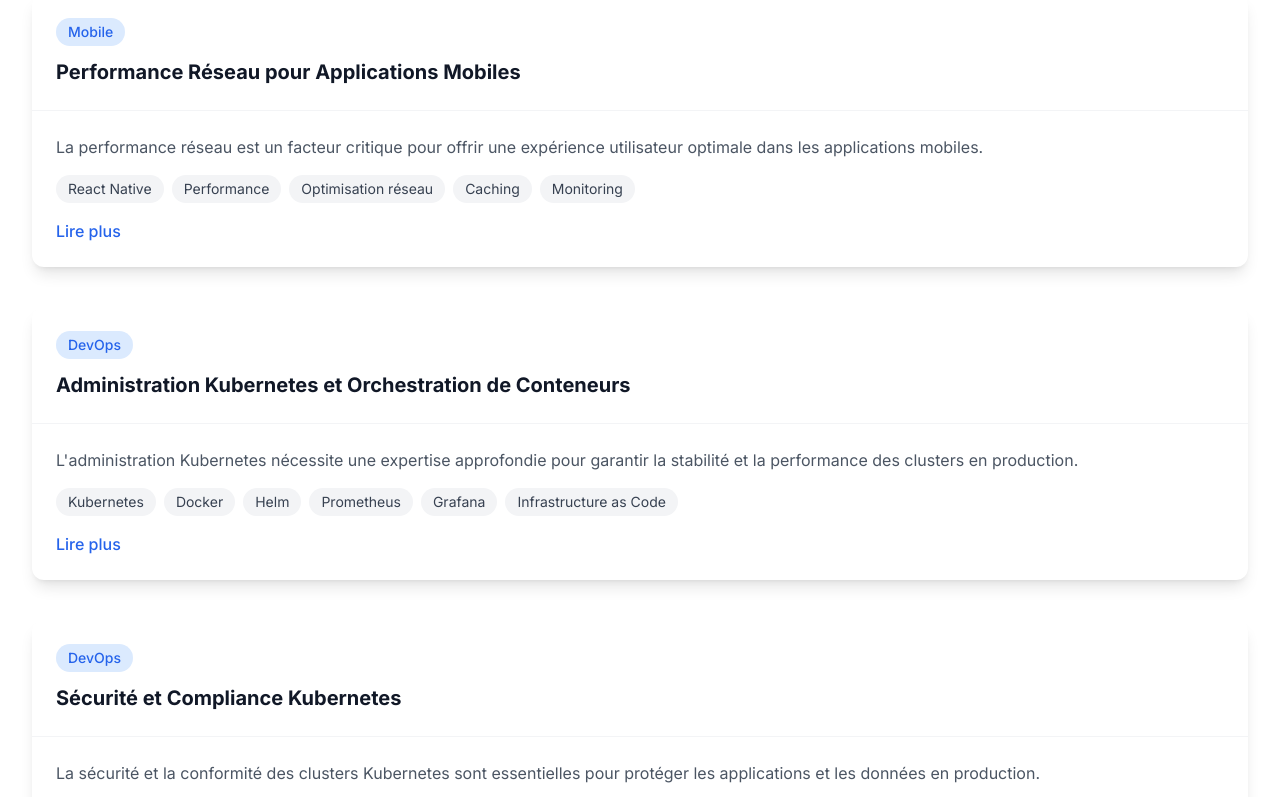
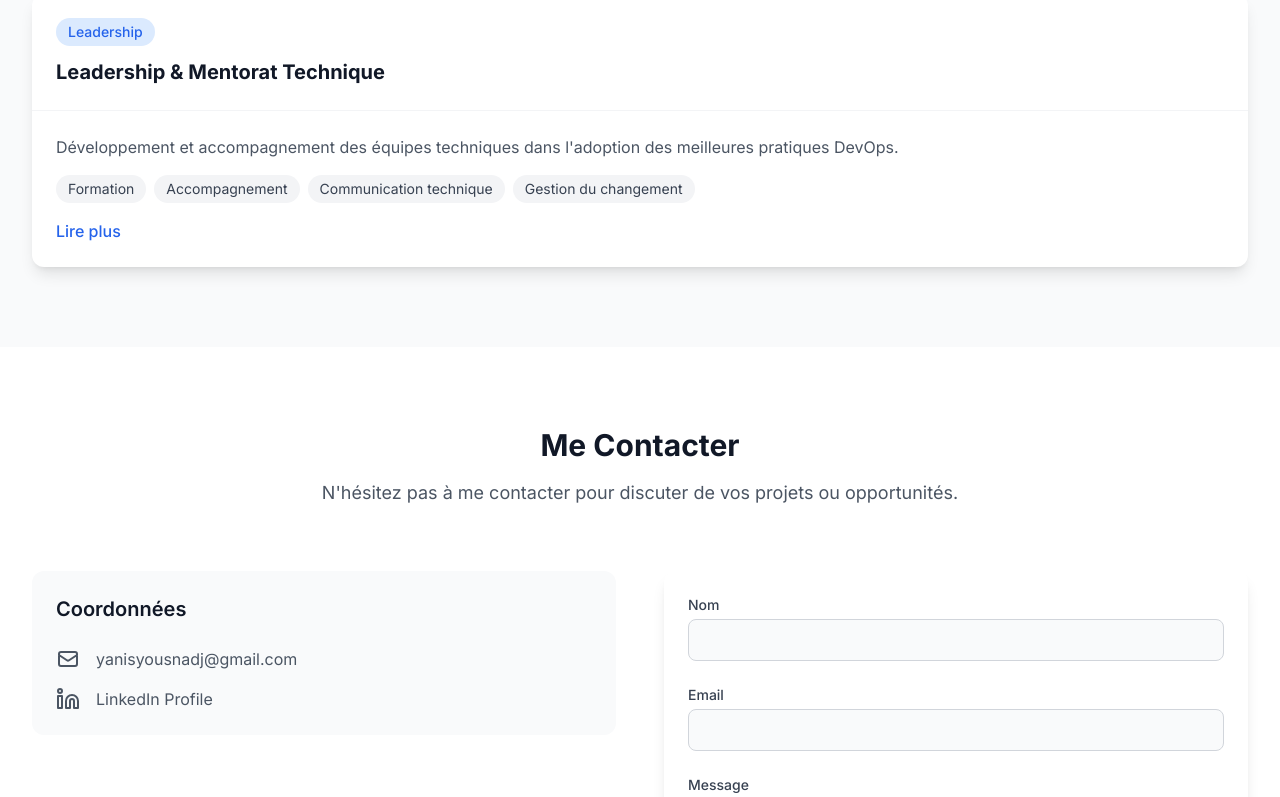
Before and after one commit to aimendenche/aimen-portfolio, a Next.js app: page / in a window 1280 px wide. Shown: the part 5320-6117 px from the top of the page. Built offline with nearby package versions, Linux system fonts and the light colour scheme.

Commit message:
update portfolio

```diff
--- a/app/components/SoftSkills.tsx
+++ b/app/components/SoftSkills.tsx
@@ -3,71 +3,42 @@
 import { useState } from "react"
 import { motion, AnimatePresence } from "framer-motion"
 
-interface TechnicalSkill {
+interface SoftSkill {
   id: number
   titre: string
   resumeCourt: string
   contenuDetaille: {
-    expertise: string
-    optimisation: string
-    strategies: string
-    surveillance: string
-    conclusion: string
+    contexte: string
+    problematique: string
+    solution: string
+    resultats: string
   }
   competences: string[]
-  categorie: "DevOps" | "Mobile" | "Cloud"
+  categorie: "Communication" | "Leadership" | "Gestion de projet"
 }
 
-export default function TechnicalSkills() {
+export default function SoftSkills() {
   const [selectedSkill, setSelectedSkill] = useState<number | null>(null)
 
-  const technicalSkills: TechnicalSkill[] = [
+  const softSkills: SoftSkill[] = [
     {
       id: 1,
-      titre: "Performance Réseau pour Applications Mobiles",
-      resumeCourt: "La performance réseau est un facteur critique pour offrir une expérience utilisateur optimale dans les applications mobiles.",
+      titre: "Leadership & Mentorat Technique",
+      resumeCourt: "Développement et accompagnement des équipes techniques dans l'adoption des meilleures pratiques DevOps.",
       contenuDetaille: {
-        expertise: "La maîtrise des performances réseau passe par une compréhension approfondie des protocoles de communication, des latences et des temps de réponse. Par exemple, dans une application React Native que j'ai développée, j'ai optimisé l'utilisation des requêtes HTTP en utilisant des mécanismes tels que la compression des réponses et la gestion des erreurs pour minimiser l'impact des interruptions de réseau. Cela a permis de réduire les latences perçues 20% lors des transitions entre les écrans.",
-        optimisation: "L'un des objectifs principaux dans une application mobile est de réduire le nombre d'appels réseau tout en garantissant une expérience fluide. Dans une application React Native, voici quelques techniques que j'ai mises en œuvre : 1. Mise en cache des données : En intégrant un système de cache côté client (par exemple avec AsyncStorage), j'ai permis à l'application de stocker localement les données fréquemment utilisées, réduisant ainsi le besoin d'effectuer des appels répétés au serveur, cette stratégie a permis de réduire de 40% le nombre de requêtes au serveur lors de l'utilisation d'une fonctionnalité spécifique. 2. Réduction des appels réseau : Dans un projet où l'application interrogeait fréquemment une API distante pour obtenir des informations utilisateur, j'ai implémenté une logique qui évitait de faire des appels inutiles.",
-        strategies: "Voici des stratégies spécifiques que j'ai appliquées pour améliorer la performance réseau des applications React Native : Compression des réponses réseau, Lazy Loading et Code Splitting.",
-        surveillance: "La surveillance continue des performances réseau est essentielle pour garantir la stabilité d'une application React Native. En utilisant des outils comme Flipper et React Native Devtools, j'ai pu analyser en temps réel le comportement des requêtes réseau, détecter des goulets d'étranglement, et identifier les points de latence.",
-        conclusion: "Grâce à une combinaison de ces stratégies et à l'utilisation d'outils adaptés à React Native, j'ai pu optimiser la performance réseau des applications mobiles, assurant ainsi une expérience utilisateur fluide et réactive."
+        contexte: "Dans un contexte de transformation digitale, j'ai identifié le besoin d'accompagner les équipes dans leur montée en compétences sur les pratiques DevOps et Cloud.",
+        problematique: "Les équipes techniques étaient confrontées à des défis d'adoption des nouvelles technologies et méthodologies, créant des résistances et ralentissant la transformation.",
+        solution: "Mise en place d'un programme de mentorat structuré : sessions hebdomadaires de formation, ateliers pratiques, et accompagnement personnalisé des équipes.",
+        resultats: "Amélioration significative de l'autonomie des équipes, réduction de 60% des incidents liés aux déploiements, et adoption réussie des pratiques DevOps."
       },
-      competences: ["React Native", "Performance", "Optimisation réseau", "Caching", "Monitoring"],
-      categorie: "Mobile"
-    },
-    {
-      id: 2,
-      titre: "Administration Kubernetes et Orchestration de Conteneurs",
-      resumeCourt: "L'administration Kubernetes nécessite une expertise approfondie pour garantir la stabilité et la performance des clusters en production.",
-      contenuDetaille: {
-        expertise: "En tant qu'administrateur Kubernetes, j'ai développé une expertise poussée dans la gestion de clusters multi-environnements. Ma compréhension approfondie de l'architecture Kubernetes, de ses composants et de ses mécanismes de fonctionnement m'a permis d'implémenter des solutions robustes et scalables.",
-        optimisation: "J'ai mis en place des stratégies d'optimisation des ressources cluster, notamment à travers la configuration fine des requests et limits des pods, l'implémentation de politiques d'auto-scaling efficaces et la gestion intelligente du placement des workloads via les nodeSelectors et les taints/tolerations.",
-        strategies: "Mes stratégies clés incluent la mise en place de monitoring avancé avec Prometheus et Grafana, l'implémentation de politiques de sécurité avec NetworkPolicies et PodSecurityPolicies, et l'automatisation des déploiements via des opérateurs personnalisés.",
-        surveillance: "Le monitoring est au cœur de mon approche, avec un focus particulier sur la surveillance des métriques clés du cluster, la gestion proactive des alertes et l'analyse continue des performances pour identifier et résoudre les problèmes avant qu'ils n'impactent la production.",
-        conclusion: "Mon expertise en administration Kubernetes m'a permis de maintenir des environnements hautement disponibles et performants, tout en assurant la sécurité et la scalabilité nécessaires aux applications modernes."
-      },
-      competences: ["Kubernetes", "Docker", "Helm", "Prometheus", "Grafana", "Infrastructure as Code"],
-      categorie: "DevOps"
-    },
-    {
-      id: 3,
-      titre: "Sécurité et Compliance Kubernetes",
-      resumeCourt: "La sécurité et la conformité des clusters Kubernetes sont essentielles pour protéger les applications et les données en production.",
-      contenuDetaille: {
-        expertise: "J'ai développé une expertise approfondie dans la sécurisation des clusters Kubernetes, en me concentrant sur l'implémentation des meilleures pratiques de sécurité et la conformité aux standards de l'industrie.",
-        optimisation: "Mon approche de la sécurité inclut l'optimisation des configurations de sécurité à tous les niveaux : du cluster aux conteneurs individuels, en passant par la gestion des secrets et des accès.",
-        strategies: "J'ai mis en place des stratégies de sécurité complètes incluant l'audit logging, la gestion des RBAC, l'implémentation de Network Policies, et l'utilisation d'outils de scan de vulnérabilités pour les conteneurs.",
-        surveillance: "La surveillance continue de la sécurité est assurée par des outils spécialisés et des dashboards personnalisés, permettant une détection rapide des anomalies et des tentatives d'intrusion.",
-        conclusion: "Cette approche globale de la sécurité m'a permis de maintenir un niveau élevé de protection tout en facilitant le développement et le déploiement continu des applications."
-      },
-      competences: ["Kubernetes Security", "RBAC", "Network Policies", "Security Scanning", "Compliance"],
-      categorie: "DevOps"
+      competences: ["Formation", "Accompagnement", "Communication technique", "Gestion du changement"],
+      categorie: "Leadership"
     }
+    // Ajoutez vos autres compétences humaines ici
   ]
 
   return (
-    <section id="technicalskills" className="py-20 bg-white dark:bg-gray-900">
+    <section id="softskills" className="py-20 bg-gray-50 dark:bg-gray-800">
       <div className="max-w-7xl mx-auto px-4 sm:px-6 lg:px-8">
         <motion.div
           initial={{ opacity: 0, y: 20 }}
@@ -76,12 +47,12 @@ export default function TechnicalSkills() {
           className="text-center mb-16"
         >
           <h2 className="text-3xl font-bold text-gray-900 dark:text-white mb-4">
-            Compétences Techniques
+            Compétences Humaines
           </h2>
         </motion.div>
 
         <div className="space-y-10">
-          {technicalSkills.map((skill) => (
+          {softSkills.map((skill) => (
             <motion.article
               key={skill.id}
               initial={{ opacity: 0, y: 20 }}
@@ -141,33 +112,27 @@ export default function TechnicalSkills() {
                     >
                       <div className="space-y-4">
                         <div>
-                          <h4 className="font-medium text-gray-900 dark:text-white mb-2">Expertise</h4>
+                          <h4 className="font-medium text-gray-900 dark:text-white mb-2">Contexte</h4>
                           <p className="text-gray-600 dark:text-gray-300">
-                            {skill.contenuDetaille.expertise}
+                            {skill.contenuDetaille.contexte}
                           </p>
                         </div>
                         <div>
-                          <h4 className="font-medium text-gray-900 dark:text-white mb-2">Optimisation</h4>
+                          <h4 className="font-medium text-gray-900 dark:text-white mb-2">Problématique</h4>
                           <p className="text-gray-600 dark:text-gray-300">
-                            {skill.contenuDetaille.optimisation}
+                            {skill.contenuDetaille.problematique}
                           </p>
                         </div>
                         <div>
-                          <h4 className="font-medium text-gray-900 dark:text-white mb-2">Stratégies</h4>
+                          <h4 className="font-medium text-gray-900 dark:text-white mb-2">Solution</h4>
                           <p className="text-gray-600 dark:text-gray-300">
-                            {skill.contenuDetaille.strategies}
+                            {skill.contenuDetaille.solution}
                           </p>
                         </div>
                         <div>
-                          <h4 className="font-medium text-gray-900 dark:text-white mb-2">Surveillance et Analyse</h4>
+                          <h4 className="font-medium text-gray-900 dark:text-white mb-2">Résultats</h4>
                           <p className="text-gray-600 dark:text-gray-300">
-                            {skill.contenuDetaille.surveillance}
-                          </p>
-                        </div>
-                        <div>
-                          <h4 className="font-medium text-gray-900 dark:text-white mb-2">Conclusion</h4>
-                          <p className="text-gray-600 dark:text-gray-300">
-                            {skill.contenuDetaille.conclusion}
+                            {skill.contenuDetaille.resultats}
                           </p>
                         </div>
                       </div>
```
